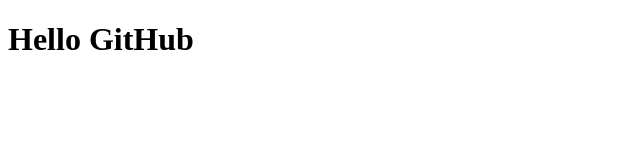
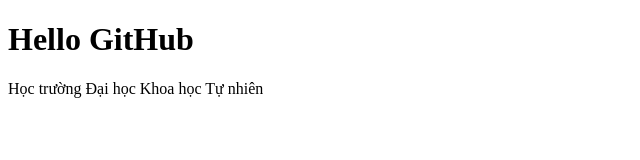
Before and after one commit to dung0611/DungPhan, a plain HTML site: page index.html in a window 1280 px wide. Shown: the whole page, without its empty margins (0-640 px from the left). Drawn offline with Linux system fonts and the light colour scheme.

Commit message:
Add university education text to homepage

```diff
--- a/index.html
+++ b/index.html
@@ -1,9 +1,11 @@
 <!DOCTYPE html>
 <html>
 <head>
+    <meta charset="UTF-8">
     <title>Dung Phan Test</title>
 </head>
 <body>
     <h1>Hello GitHub</h1>
+    <p>Học trường Đại học Khoa học Tự nhiên</p>
 </body>
 </html>
```
